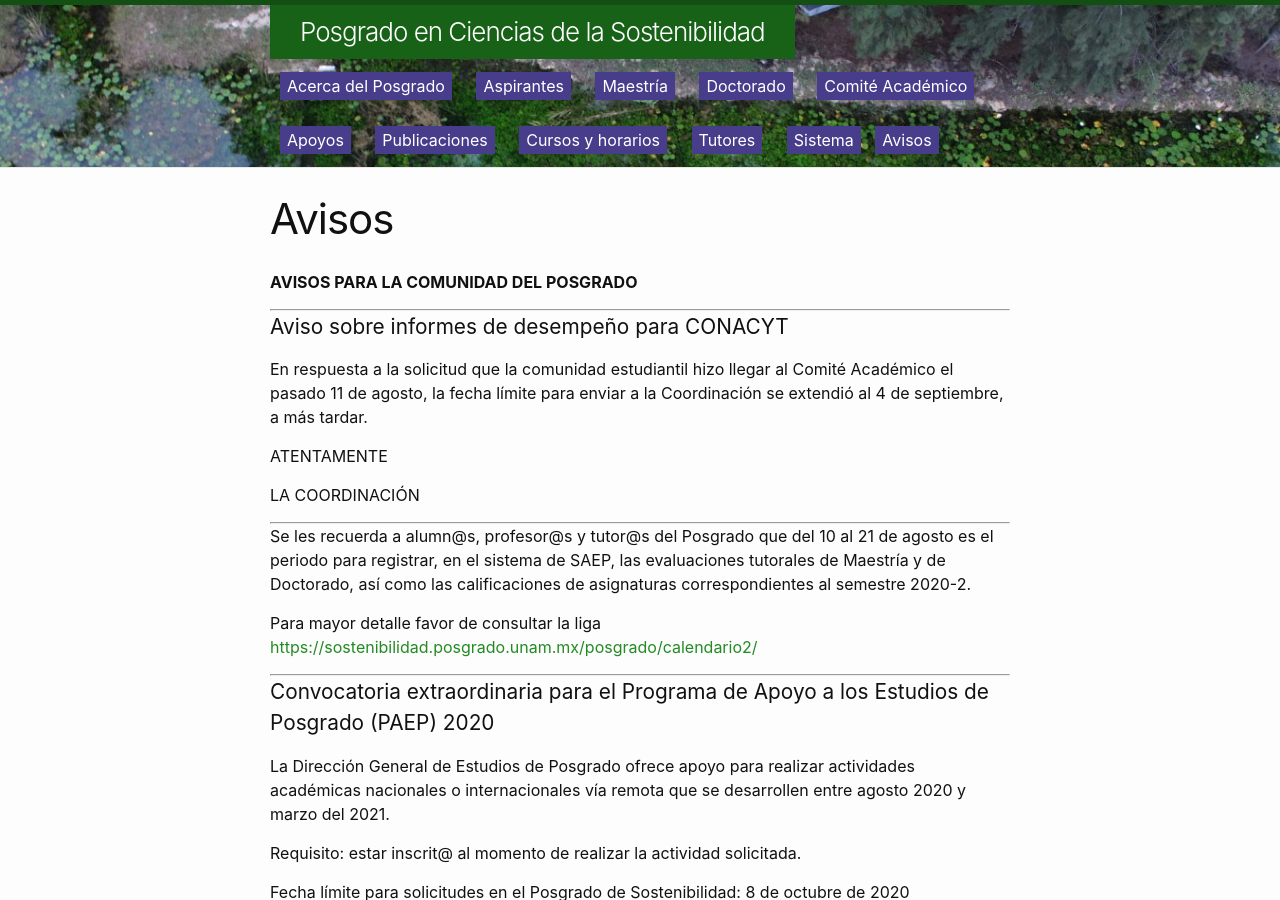
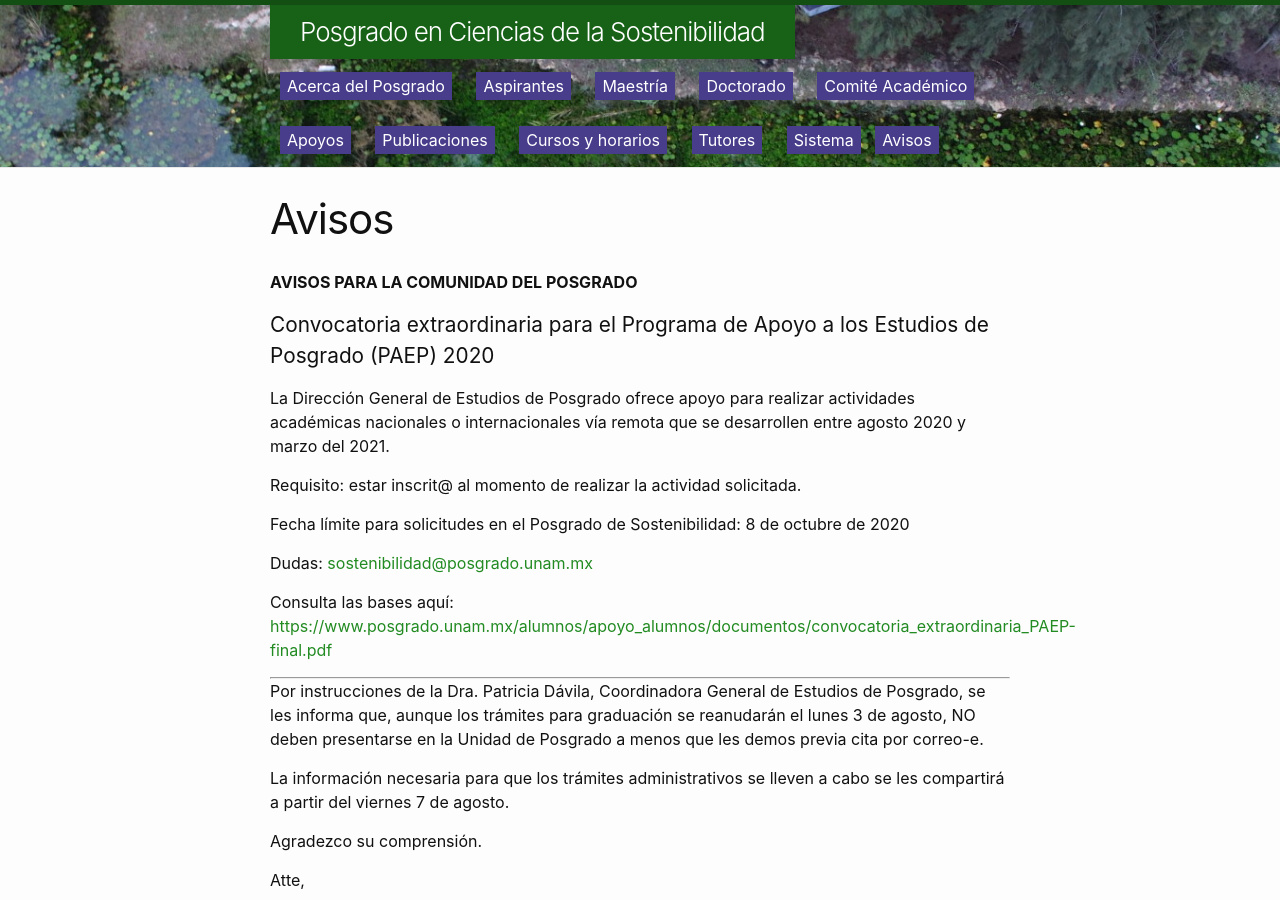
Before and after one commit to pcs-unam/pcs-unam.github.io, a Jekyll site: the page built from 09_avisos.md, in a window 1280 px wide and 900 px high. Built offline with Jekyll 4.4.1, drawn with Linux system fonts in a browser that asks for light colours.

Commit message:
Se borraron avisos que ya no aplican

```diff
--- a/09_avisos.md
+++ b/09_avisos.md
@@ -7,33 +7,6 @@ menu: true
 ---
 
 **AVISOS PARA LA COMUNIDAD DEL POSGRADO**
-
-
----------------
-
-
-## Aviso sobre informes de desempeño para CONACYT ##
-
-En respuesta a la solicitud que la comunidad estudiantil hizo llegar al Comité Académico el pasado 11 de agosto, la fecha límite para enviar a la Coordinación se extendió al 4 de septiembre, a más tardar.
-
-ATENTAMENTE
-
-LA COORDINACIÓN
-
-
-
-
----------------------
-
-
-
-Se les recuerda a alumn@s, profesor@s y tutor@s del Posgrado que del 10 al 21 de agosto es el periodo para registrar, en el sistema de SAEP, las evaluaciones tutorales de Maestría y de Doctorado, así como las calificaciones de asignaturas correspondientes al semestre 2020-2.
-
-Para mayor detalle favor de consultar la liga <https://sostenibilidad.posgrado.unam.mx/posgrado/calendario2/>
-
-
-
----------------------
 
 
 
```
